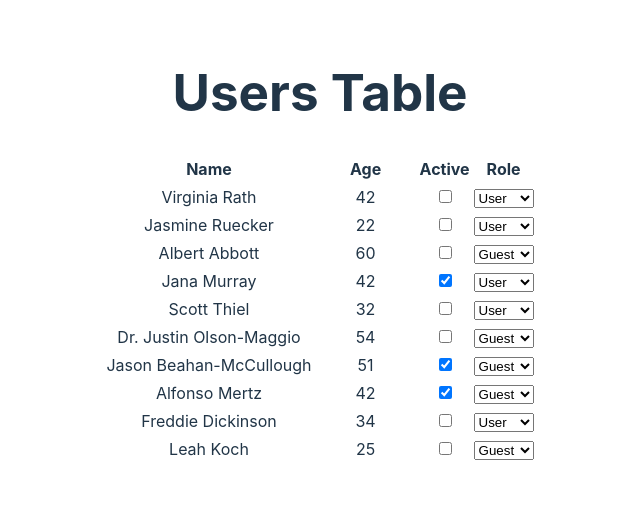
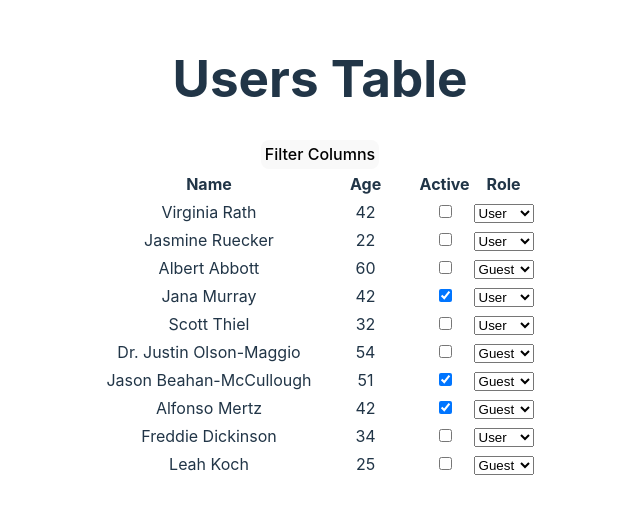
Before and after one commit to RoiyM/generic-table, a React (Vite) app: page / in a window 1280 px wide. Shown: the part 153-662 px from the top of the page, without its empty margins (320-960 px from the left). Built offline with nearby package versions, Linux system fonts and the light colour scheme.

Commit message:
added ability to filter columns

```diff
--- a/src/App.jsx
+++ b/src/App.jsx
@@ -9,13 +9,9 @@ function App() {
 
   const handleUpdate = (rowId, columnId, value) => {
     setData((prev) =>
-      prev.map((row) => {
-        if (row.id === rowId) {
-          return { ...row, [columnId]: value };
-        } else {
-          return row;
-        }
-      })
+      prev.map((row) =>
+        row.id === rowId ? { ...row, [columnId]: value } : row
+      )
     );
   };
 
--- /dev/null
+++ b/src/components/ColumnVisibilityToggle.jsx
@@ -0,0 +1,31 @@
+/* eslint-disable react/prop-types */
+import { useState } from "react";
+
+const ColumnVisibilityToggle = ({
+  columns,
+  hiddenColumns,
+  toggleHideColumn,
+}) => {
+  const [visibility, setVisibility] = useState(false);
+  return (
+    <div>
+      <button onClick={() => setVisibility(!visibility)}>Filter Columns</button>
+
+      {visibility &&
+        columns.map((column) => (
+          <div key={column.id}>
+            <label>
+              <input
+                type="checkbox"
+                checked={!hiddenColumns.includes(column.id)}
+                onChange={() => toggleHideColumn(column.id)}
+              />
+              {column.title}
+            </label>
+          </div>
+        ))}
+    </div>
+  );
+};
+
+export default ColumnVisibilityToggle;
--- a/src/components/Table.jsx
+++ b/src/components/Table.jsx
@@ -1,21 +1,43 @@
 /* eslint-disable react/prop-types */
 
+import { useState } from "react";
 import TableHeader from "./TableHeader";
 import TableRow from "./TableRow";
+import ColumnVisibilityToggle from "./ColumnVisibilityToggle";
 
 const Table = ({ columns, data, updateData }) => {
+  const [hiddenColumns, setHiddenColumns] = useState([]);
+
+  const toggleHideColumn = (columnId) => {
+    setHiddenColumns((prev) =>
+      prev.includes(columnId)
+        ? prev.filter((id) => id !== columnId)
+        : [...prev, columnId]
+    );
+  };
+
+  const visibleColumns = columns.filter(
+    (column) => !hiddenColumns.includes(column.id)
+  );
+
   return (
     <>
+      <ColumnVisibilityToggle
+        columns={columns}
+        hiddenColumns={hiddenColumns}
+        toggleHideColumn={toggleHideColumn}
+      />
       <table>
-        <TableHeader columns={columns} />
+        <TableHeader columns={visibleColumns} />
         <tbody>
           {data.map((row) => (
-            <TableRow
-              key={row.id}
-              row={row}
-              columns={columns}
-              updateData={updateData}
-            />
+            <tr key={row.id}>
+              <TableRow
+                row={row}
+                columns={visibleColumns}
+                updateData={updateData}
+              />
+            </tr>
           ))}
         </tbody>
       </table>
--- a/src/components/TableRow.jsx
+++ b/src/components/TableRow.jsx
@@ -3,9 +3,7 @@
 import EditableCell from "./EditableCell";
 
 const TableRow = ({ row, columns, updateData }) => {
-  return (
-    <tr>
-      {columns.map((column) => (
+  return columns.map((column) => (
     <td key={column.id}>
       <EditableCell
         value={row[column.id]}
@@ -16,9 +14,7 @@ const TableRow = ({ row, columns, updateData }) => {
         options={column.options || []}
       />
     </td>
-      ))}
-    </tr>
-  );
+  ));
 };
 
 export default TableRow;
```
Lines whose indentation alone changed are shown as unchanged.
